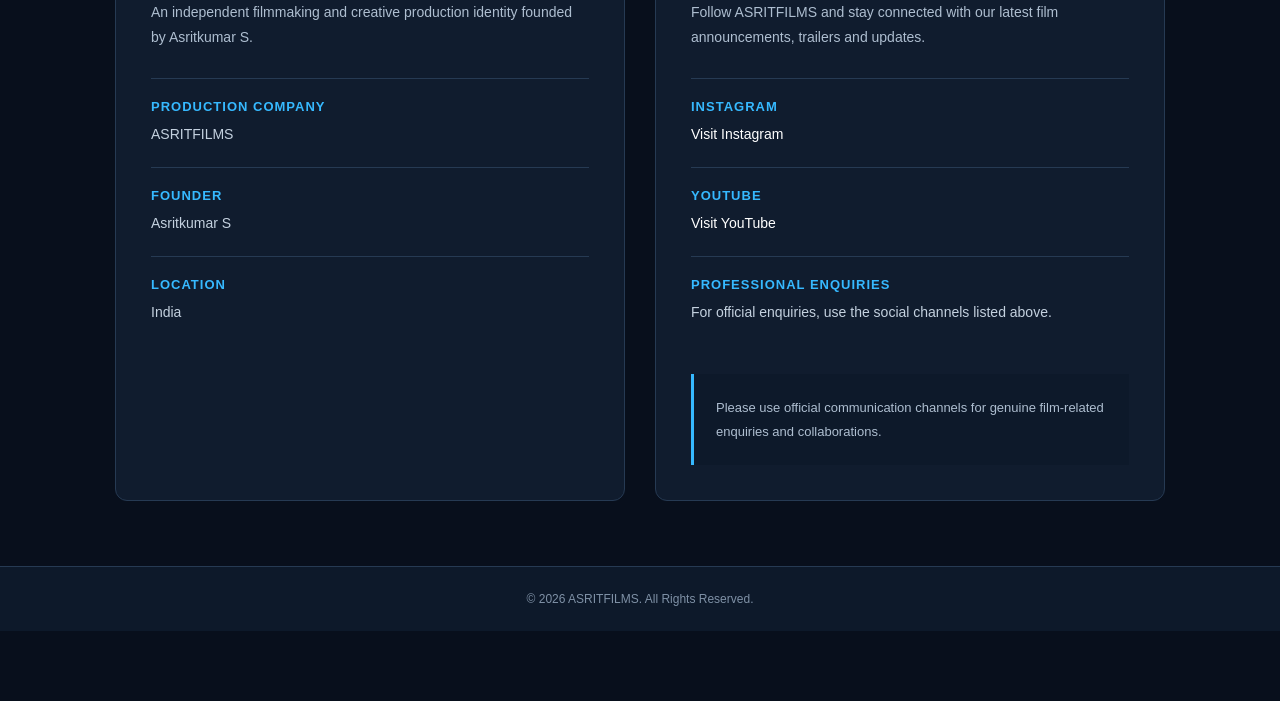
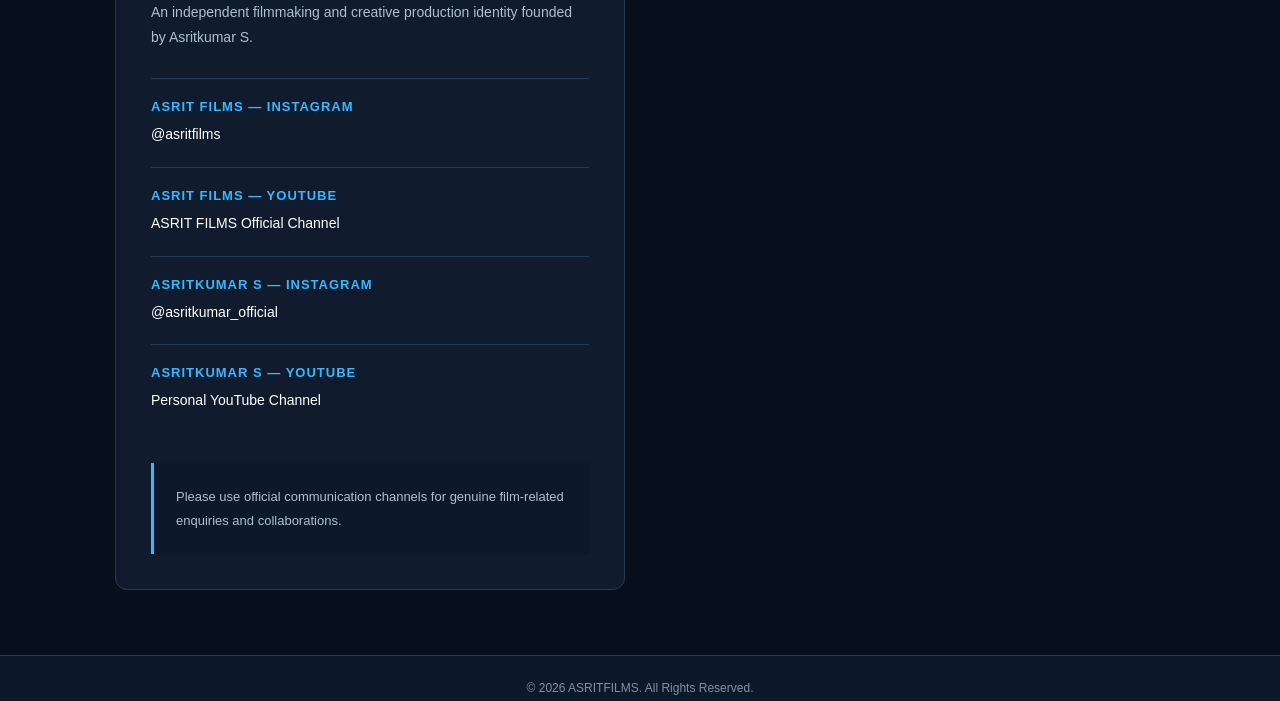
Before and after one commit to asritkumar/asritkumar.github.io, a plain HTML site: page pages/contact.html in a window 1280 px wide. Shown: the part 551-1252 px from the top of the page. Before the commit the page ends 1182 px from the top, so only its background shows below. Drawn offline with Linux system fonts and the light colour scheme.

Commit message:
Update contact.html

```diff
--- a/pages/contact.html
+++ b/pages/contact.html
@@ -239,55 +239,43 @@ footer {
                 identity founded by Asritkumar S.
             </p>
 
-            <div class="contact-item">
-                <h3>PRODUCTION COMPANY</h3>
-                <p>ASRITFILMS</p>
-            </div>
 
 <div class="contact-item">
-                <h3>FOUNDER</h3>
-                <p>Asritkumar S</p>
-            </div>
-
-            <div class="contact-item">
-                <h3>LOCATION</h3>
-                <p>India</p>
-            </div>
-        </section>
-
-        <section class="contact-card">
-            <h2>Connect With Us</h2>
-
+    <h3>ASRIT FILMS — INSTAGRAM</h3>
     <p>
-                Follow ASRITFILMS and stay connected with our
-                latest film announcements, trailers and updates.
-            </p>
-
-            <div class="contact-item">
-                <h3>INSTAGRAM</h3>
-                <p>
-                    <a href="https://www.instagram.com/" target="_blank" rel="noopener noreferrer">
-                        Visit Instagram
+        <a href="https://www.instagram.com/asritfilms/" target="_blank" rel="noopener noreferrer">
+            @asritfilms
         </a>
     </p>
 </div>
 
 <div class="contact-item">
-                <h3>YOUTUBE</h3>
+    <h3>ASRIT FILMS — YOUTUBE</h3>
     <p>
-                    <a href="https://www.youtube.com/" target="_blank" rel="noopener noreferrer">
-                        Visit YouTube
+        <a href="https://www.youtube.com/@asritfilms" target="_blank" rel="noopener noreferrer">
+            ASRIT FILMS Official Channel
         </a>
     </p>
 </div>
 
 <div class="contact-item">
-                <h3>PROFESSIONAL ENQUIRIES</h3>
+    <h3>ASRITKUMAR S — INSTAGRAM</h3>
     <p>
-                    For official enquiries, use the social channels
-                    listed above.
+        <a href="https://www.instagram.com/asritkumar_official/" target="_blank" rel="noopener noreferrer">
+            @asritkumar_official
+        </a>
     </p>
 </div>
+
+<div class="contact-item">
+    <h3>ASRITKUMAR S — YOUTUBE</h3>
+    <p>
+        <a href="https://www.youtube.com/@asritkumar_official" target="_blank" rel="noopener noreferrer">
+            Personal YouTube Channel
+        </a>
+    </p>
+</div>
+
 
             <div class="note">
                 Please use official communication channels for
```
Lines whose indentation alone changed are shown as unchanged.
